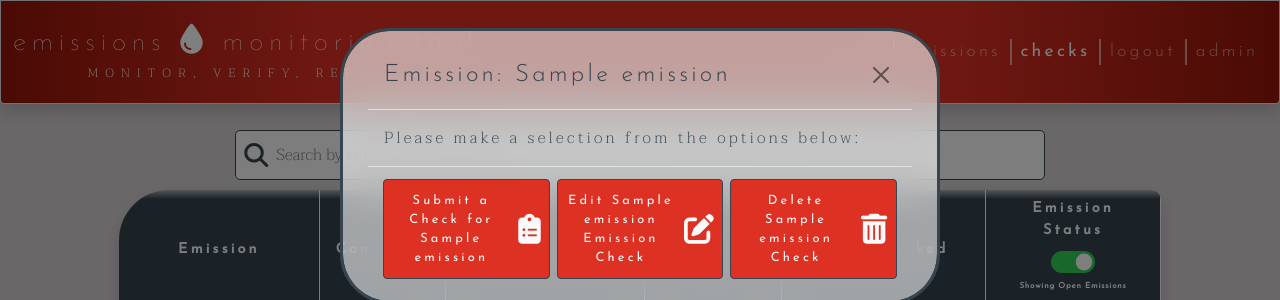
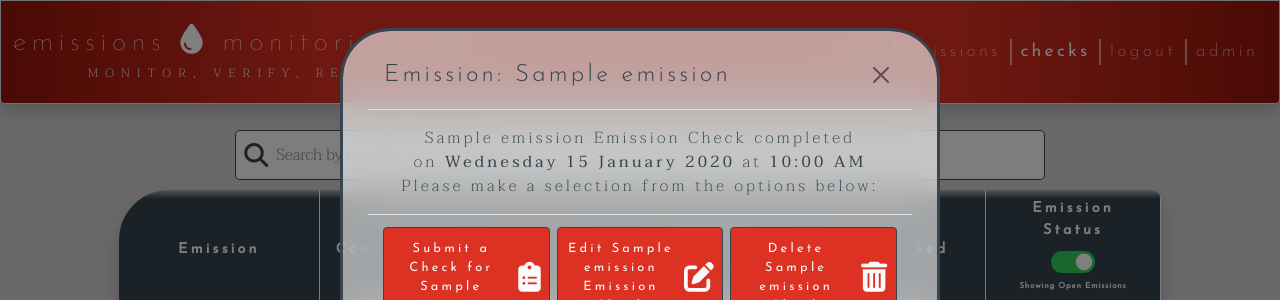
Before and after one commit to johnamdickson/portfolio-project-4, a Django app: page /emission-checks/ in a window 1280 px wide, after a click that opens the changed part. Shown: the top 300 px of the page. Run offline with Django 3.2, Linux system fonts and the light colour scheme; a user stored in the database is signed in; tables that the repository leaves empty hold one stand-in row (values such as "Sample post"); parts of the project's set-up code (start-up, migrations or seed data) failed here and were passed over; some libraries are stand-ins or nearby versions.

Commit message:
feat: add date_checked to modal body
add to give user context when options for editing checks are presented

```diff
--- a/monitoring_tool/models.py
+++ b/monitoring_tool/models.py
@@ -171,6 +171,7 @@ class EmissionCheck(models.Model):
         list = {"title": str(self.title),
                 "check_status": self.calculate_status(),
                 "checked_by": str(self.checked_by),
+                "date_checked": str(self.date_checked),
                 "slug": str(self.title.slug),
                 "emission_status": str(self.title.calculate_status()),
                 "emission_id": int(self.title.id),
--- a/static/js/script.js
+++ b/static/js/script.js
@@ -297,10 +297,27 @@ const emissionModal = (data, page, checkId, user, superuser) => {
 // delcare constants from JSON, checkId
     const checkIdInt = parseInt(checkId);
     const parsedData = JSON.parse(data);
-//  delcare constant for modal and assign detail to title and body
+    const date = new Date(parsedData.date_checked);
+    const time = date.toLocaleTimeString([], { hour: "2-digit", minute: "2-digit" })
+    // working with Javascript date options with support from this tutorial:
+    // https://www.influxdata.com/blog/how-get-convert-format-javascript-date-timestamp/#:~:text=Once%20you%20have%20a%20Date,the%20hour%2C%20and%20so%20on.
+    const options = { year: 'numeric', month: 'long', day: 'numeric' };
+    const formattedDate = date.toLocaleDateString('en-GB', { weekday: 'long', year: 'numeric', month: 'long', day: 'numeric' });
+//  delcare constants for modal iteself, title and body and assign detail as innerText to title and body.
     const modalItem = document.getElementById('emissionModal');
-    document.getElementById('emissionModalTitle').innerText = `Emission: ${parsedData.title}`;
-    document.getElementById('emissionModalBody').innerText = 'Please make a selection from the options below:';
+    let modalTitle = document.getElementById('emissionModalTitle');
+    modalTitle.innerText = `Emission: ${parsedData.title}`;
+     // check if the page is emission-check and add formatted check date to the modal body.
+    let modalBody = document.getElementById('emissionModalBody');
+    if (page === 'emission-check') {
+        modalBody.innerHTML = `${parsedData.title} Emission Check completed<br>
+                                on <strong>${formattedDate}</strong> at <strong>${time}</strong>
+                                <br>Please make a selection from the options below:`;
+    }
+    else {
+        modalBody.innerText = 'Please make a selection from the options below:';
+    }
+
 // get submit check button and assign inner HTML with emission title and icon
     let submitEmissionCheckButton = document.getElementById('emission-check-a');
     if (submitEmissionCheckButton) {
@@ -359,11 +376,13 @@ const emissionModal = (data, page, checkId, user, superuser) => {
             emissionCheckEditButton.setAttribute('href', `/edit-check/${parsedData.slug}/${checkIdInt}`);
         }
          // select edit check button for emission check page for all other conditions.
-        else if (page =='emission-check') {
+        else if (page === 'emission-check') {
             emissionCheckEditButton.setAttribute('href', `#`);
             emissionCheckEditButton.classList.add('btn-unavailable');
             emissionCheckEditButton.onclick = emissionClosedFunction;
             }
+
+
 // create instance of bootstrap modal and instantiate.
     let emissionModal = new bootstrap.Modal(modalItem);
     emissionModal.show();
--- a/templates/emission-checks.html
+++ b/templates/emission-checks.html
@@ -102,7 +102,7 @@ https://stackoverflow.com/questions/58205608/how-to-access-foreign-key-tables-da
                 <button type="button" class="btn-close" data-dismiss="modal" aria-label="Close">
                 </button>
             </div>
-            <div class="modal-body" id="emissionModalBody">
+            <div class="modal-body text-center" id="emissionModalBody">
                 ...
             </div>
             <div class="modal-footer">
```
